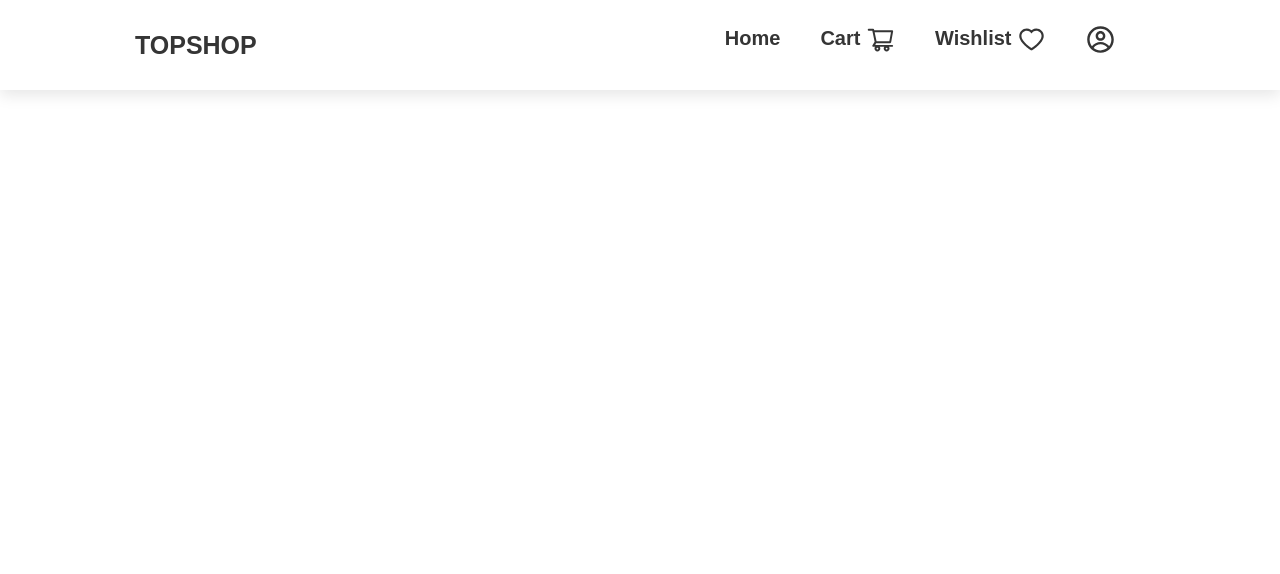
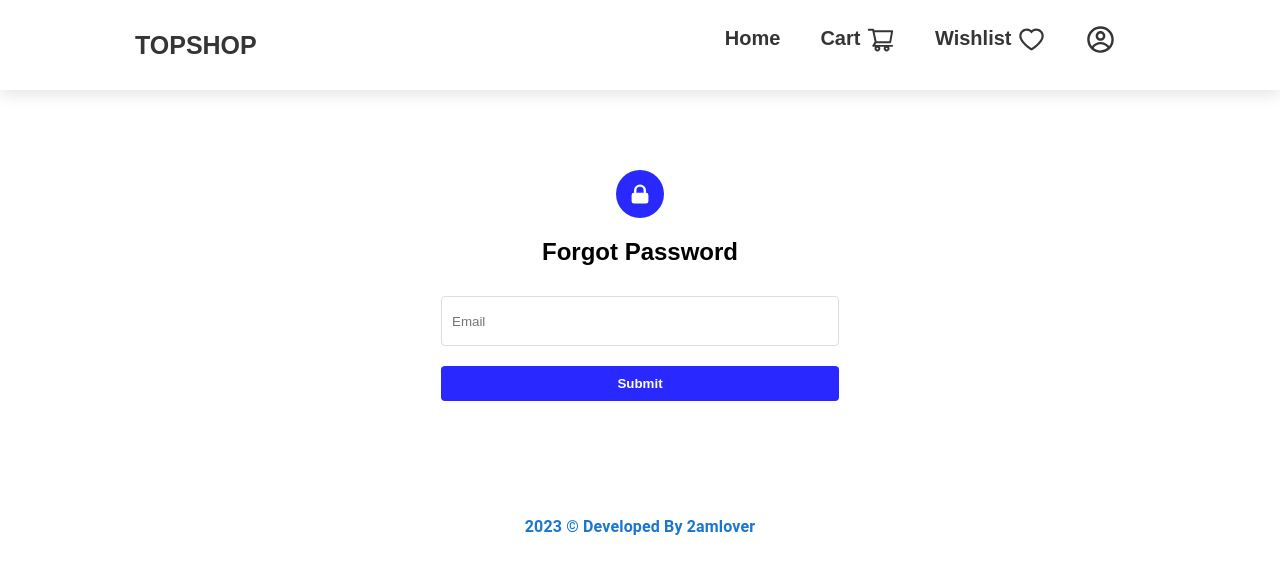
Before and after one commit to 2amlover/shopit, a React (Create React App) app: page /forgotpassward in a window 1280 px wide. Shown: the top 574 px of the page. Built offline with nearby package versions, Linux system fonts and the light colour scheme.

Commit message:
added forgotPassward.jsx file

```diff
--- a/src/App.js
+++ b/src/App.js
@@ -9,6 +9,9 @@ import Wishlist from './Pages/WhisList/Wishlist';
 import { Flip, ToastContainer } from 'react-toastify';
 import 'react-toastify/dist/ReactToastify.css';
 import Summerwear from './Pages/SummerWear/Summerwear';
+import Forgotpassward from './Auth/ForgotPassword/Forgotpassward';
+
+
 
 
 
@@ -26,12 +29,11 @@ function App() {
             <Route path='/cart' element={<Cart />} />
             <Route path='/wishlist' element={<Wishlist />} />
             <Route path='/summerwear' element={<Summerwear />} />
+            <Route path='/forgotpassward' element={<Forgotpassward />} />
           </Routes>
         </div>
         <MobileNavigation />
       </Router >
-
-
     </>
   );
 }
--- /dev/null
+++ b/src/Auth/ForgotPassword/Forgotpassward.jsx
@@ -0,0 +1,37 @@
+import React, { useState } from 'react';
+import './forgotpassword.css';
+import { HiLockClosed } from 'react-icons/hi';
+import CopyRight from '../../Components/CopyRight/CopyRight';
+
+const ForgotPassword = () => {
+  const [email, setEmail] = useState('');
+
+  const handleSubmit = (e) => {
+    e.preventDefault();
+    // Perform the logic to handle the submitted email
+    console.log(email);
+  };
+
+  return (
+    <div className="forgot-container">
+      <div className="forgot">
+        <div className="lock-icon">
+          <HiLockClosed />
+        </div>
+        <h2>Forgot Password</h2>
+        <form onSubmit={handleSubmit}>
+          <input
+            type="email"
+            placeholder="Email"
+            value={email}
+            onChange={(e) => setEmail(e.target.value)}
+          />
+          <button type="forgot">Submit</button>
+        </form>
+      </div>
+      <CopyRight sx={{ mt: 8, mb: 10 }} />
+    </div>
+  );
+};
+
+export default ForgotPassword;
--- /dev/null
+++ b/src/Auth/ForgotPassword/forgotpassword.css
@@ -0,0 +1,64 @@
+
+
+  .forgot-container {
+    display: flex;
+    flex-direction: column;
+    align-items: center;
+  }
+
+  .forgot {
+    display: flex;
+    flex-direction: column;
+    align-items: center;
+    width: 300px;
+    padding: 50px;
+
+    /* background-color: #f2f2f2;
+    box-shadow: 0 2px 4px rgba(0, 0, 0, 0.1); */
+  }
+
+  .forgot h2{
+    margin-bottom: 30px;
+    font-size: 24px;
+    font-weight: bold;
+  }
+
+  .forgot form {
+    display: flex;
+    flex-direction: column;
+    align-items: center;
+  }
+
+  .forgot input{
+    width: 200%;
+    height: 50px;
+    padding: 10px;
+    margin-bottom: 20px;
+    border: 1px solid #ddd;
+    border-radius: 4px;
+  }
+  .forgot button{
+    width: 200%;
+    padding: 10px;
+    background-color:rgb(41, 41, 255);
+    color: #fff;
+    font-weight: bold;
+    border: none;
+    border-radius: 4px;
+    cursor: pointer;
+  }
+  .lock-icon {
+    display: flex;
+    align-items: center;
+    justify-content: center;
+    width: 48px;
+    height: 48px;
+    background-color: rgb(41, 41, 255);
+    border-radius: 50%;
+    margin-bottom: 20px;
+  }
+
+  .lock-icon svg {
+    font-size: 24px;
+    color: white;
+  }
--- a/src/Auth/Login/Login.jsx
+++ b/src/Auth/Login/Login.jsx
@@ -4,6 +4,7 @@ import { HiLockClosed } from 'react-icons/hi';
 import CopyRight from '../../Components/CopyRight/CopyRight';
 import { toast } from 'react-toastify';
 import 'react-toastify/dist/ReactToastify.css';
+
 
 const Login = () => {
   const [activeForm, setActiveForm] = useState('signin');
@@ -84,7 +85,7 @@ const Login = () => {
             <button type="submit">Sign In</button>
             <div className="form-footer">
               <div className="forgot-password">
-                <a href="">Forgot Password</a>
+                <a href="forgotpassward">Forgot Password</a>
               </div>
               <p className="flip-button" onClick={handleFlip}>
                 Sign Up
--- a/src/Auth/Login/login.css
+++ b/src/Auth/Login/login.css
@@ -62,17 +62,18 @@
 
   .login input,
   .signup input {
-    width: 180%;
+    width: 200%;
     padding: 10px;
-    margin-bottom: 10px;
+    margin-bottom: 20px;
     border: 1px solid #ddd;
     border-radius: 4px;
+    height: 50px;
 
   }
 
   .login button,
   .signup button {
-    width: 180%;
+    width: 200%;
     padding: 10px;
     background-color:rgb(41, 41, 255);
     color: #fff;
```
Also changed, not shown: src/Auth/AuthContext/AuthContext.jsx (added, +25 -0 lines).
